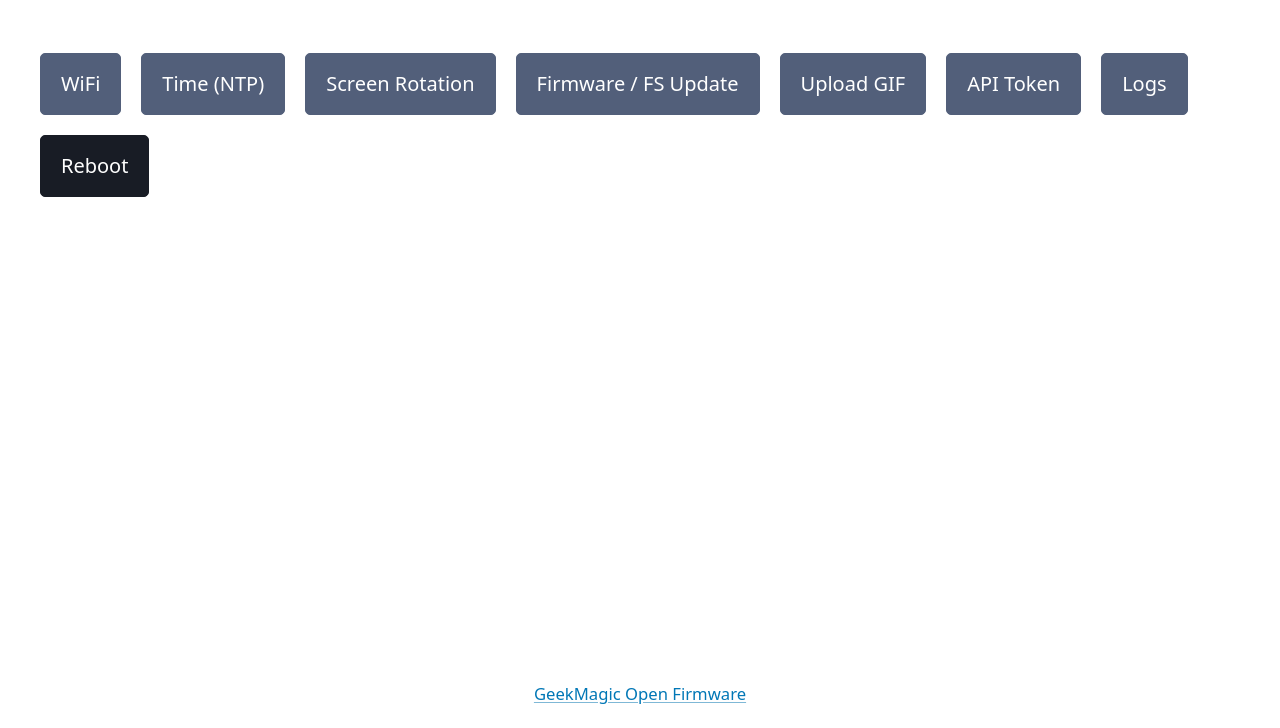
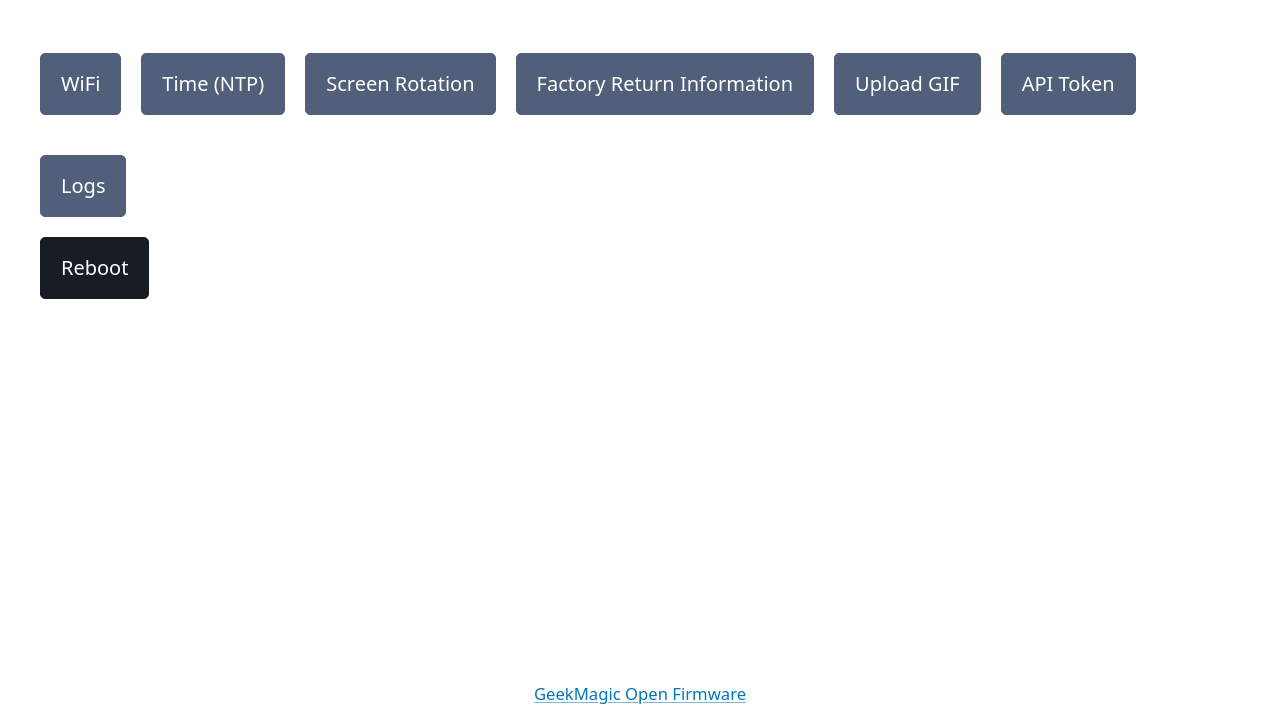
Before and after one commit to shinobione/SHINO-TV, a plain HTML site: page firmware/data/web/index.html in a window 1280 px wide. Shown: the part 72-800 px from the top of the page. Drawn offline with Linux system fonts and the light colour scheme.

Commit message:
ui: stop advertising generic OTA uploads; show factory-return information only

```diff
--- a/firmware/data/web/index.html
+++ b/firmware/data/web/index.html
@@ -10,7 +10,6 @@
     <script src="./js/utils.js"></script>
     <script src="./js/themeSwitcher.js"></script>
     <script src="./js/gifUploadHandler.js"></script>
-    <script src="./js/otaUploadHandler.js"></script>
     <script src="./js/wifiHandler.js"></script>
     <script src="./js/rebootHandler.js"></script>
     <script src="./js/main.js"></script>
@@ -32,7 +31,7 @@
           </a>
           <a href="./update.html">
             <button type="button" class="secondary">
-              Firmware / FS Update
+              Factory Return Information
             </button>
           </a>
           <a href="./gif_upload.html">
```
